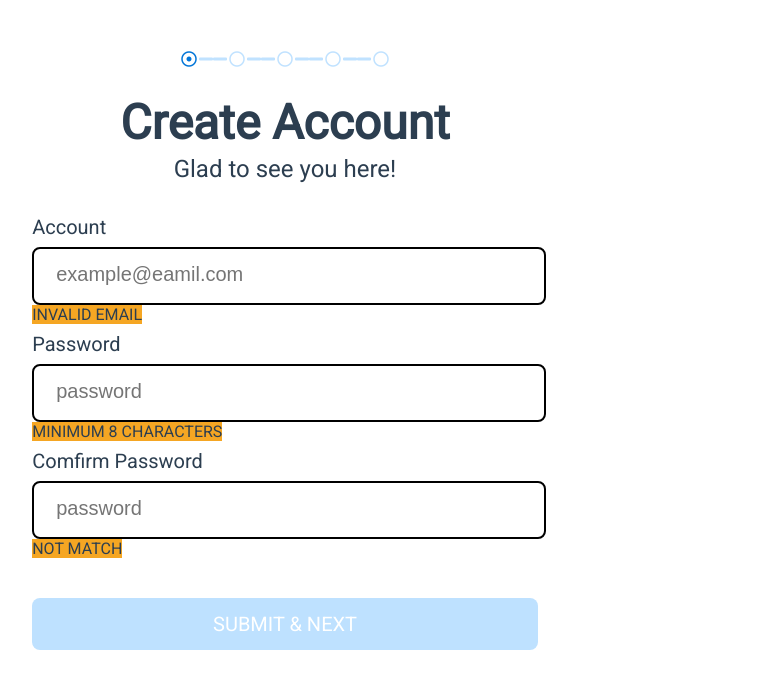
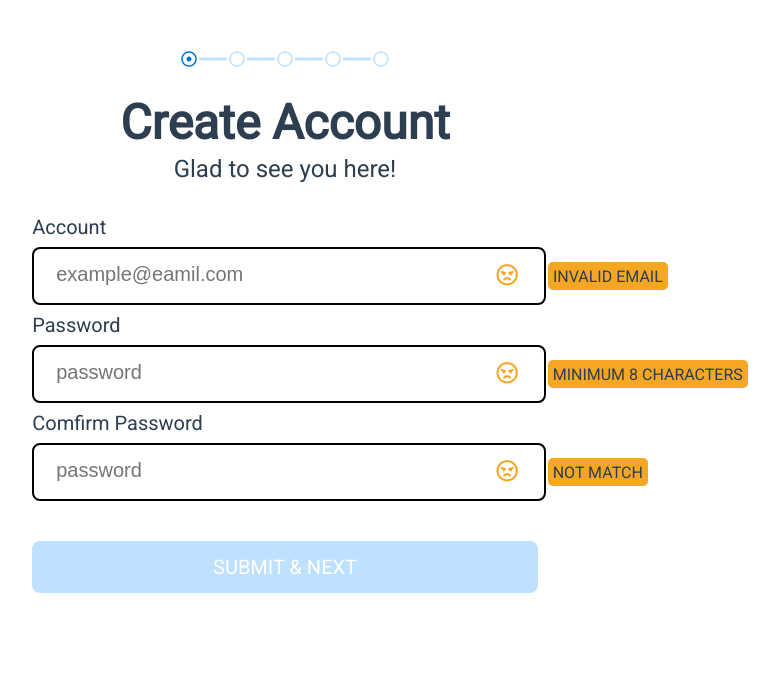
Before and after one commit to rosethorn999/hexschool_F2E_week6, a Vue app: page / in a window 1280 px wide. Shown: the top 688 px of the page, without its empty margins (355-1134 px from the left). Built offline with nearby package versions, Linux system fonts and the light colour scheme.

Commit message:
修正alarm的樣式(暫時使用表情)

```diff
--- a/src/components/view0.vue
+++ b/src/components/view0.vue
@@ -7,18 +7,20 @@
     <form class="form-area">
       <div class="form-group">
         <label>Account</label>
-        <input id="input-email" type="email" placeholder="example@eamil.com" v-model="mail"/>
-        <div class="alarm" v-show="mailError">INVALID EMAIL</div>
+        <div class="emailDiv"><input id="input-email" type="email" placeholder="example@eamil.com" v-model="mail"/>
+        <!-- <i class="far fa-angry"></i> -->
+        </div>
+        <!-- <div class="alarm" v-show="mailError">INVALID EMAIL</div> -->
       </div>
       <div class="form-group">
         <label>Password</label>
-        <input id="input-password" type="password" placeholder="password" v-model="password"/>
-        <div class="alarm" v-show="passwordError">MINIMUM 8 CHARACTERS</div>
+        <div class="passwordDiv"><input id="input-password" type="password" placeholder="password" v-model="password"/></div>
+        <!-- <div class="alarm" v-show="passwordError">MINIMUM 8 CHARACTERS</div> -->
       </div>
       <div class="form-group">
         <label>Comfirm Password</label>
-        <input id="input-password2" type="password" placeholder="password" v-model="password2"/>
-        <div class="alarm" v-show="password2Error">NOT MATCH</div>
+        <div class="password2Div"><input id="input-password2" type="password" placeholder="password" v-model="password2"/></div>
+        <!-- <div class="alarm" v-show="password2Error">NOT MATCH</div> -->
       </div>
       <input class="button" type="button" value="SUBMIT & NEXT" :disabled="formError" @click="send">
     </form>
@@ -112,4 +114,60 @@ input::placeholder {
   box-sizing: border-box;
   padding: 12px 20px;
 }
+.emailDiv,
+.passwordDiv,
+.password2Div {
+  position: relative;
+}
+
+.emailDiv::before,
+.passwordDiv::before,
+.password2Div::before {
+  font-family: "Font Awesome 5 Free";
+  content: "\f556";
+  display: inline-block;
+  vertical-align: middle;
+  position: absolute;
+  font-size: 22px;
+  z-index: 10;
+  line-height: 56px;
+  right: 20px;
+  color: #f5a623;
+}
+.emailDiv::after {
+  content: "INVALID EMAIL";
+  position: absolute;
+  background-color: #f5a623;
+  border-radius: 5px;
+  top: 0;
+  bottom: 0;
+  margin: auto;
+  padding: 5px;
+  height: 18px;
+  right: -130px;
+}
+.passwordDiv::after {
+  content: "MINIMUM 8 CHARACTERS";
+  position: absolute;
+  background-color: #f5a623;
+  border-radius: 5px;
+  top: 0;
+  bottom: 0;
+  margin: auto;
+  padding: 5px;
+  height: 18px;
+  right: -210px;
+}
+.password2Div::after {
+  content: "NOT MATCH";
+  position: absolute;
+  background-color: #f5a623;
+  border-radius: 5px;
+  top: 0;
+  bottom: 0;
+  margin: auto;
+  padding: 5px;
+  height: 18px;
+  right: -110px;
+}
 </style>
--- a/src/components/view1.vue
+++ b/src/components/view1.vue
@@ -11,8 +11,8 @@
       </div>
       <div class="form-group" id="form-group-telphone">
         <label class="label-title">Phone</label>
-        <input type="telphone" placeholder="0912345678" v-model="telphone"/>
-        <div class="alarm" v-show="telphoneError">NUMBER ONLY</div>
+        <div class="telphoneDiv"><input type="telphone" placeholder="0912345678" v-model="telphone"/></div>
+        <!-- <div class="alarm" v-show="telphoneError">NUMBER ONLY</div> -->
       </div>
       <div class="form-group" id="form-group-birthday">
         <label class="label-title">Birth Date(optional)</label>
@@ -34,8 +34,8 @@
         <select v-model="dist">
             <option v-for="(dist,index) in districts" :key="index" :value="index">{{dist}}</option>
         </select>
-        <input type="text" v-model="address" placeholder="detail address"/>
-         <div class="alarm" v-show="addressError">REQUIRED FILED</div>
+        <div class="addressDiv"><input type="text" v-model="address" placeholder="detail address"/></div>
+         <!-- <div class="alarm" v-show="addressError">REQUIRED FILED</div> -->
       </div>
       <input class="button" type="button" value="SUBMIT & NEXT" :disabled="formError" @click="send">
     </form>
@@ -141,7 +141,7 @@ export default {
 }
 #form-group-name {
   float: left;
-  width: 50%;
+  width: 49%;
 }
 
 #form-group-name input,
@@ -164,8 +164,8 @@ select {
   box-sizing: border-box;
 }
 #form-group-telphone {
-  float: right;
-  width: 50%;
+  float: left;
+  width: 49%;
 }
 #form-group-telphone input {
   width: 100%;
@@ -218,4 +218,45 @@ select {
   width: 100%;
   box-sizing: border-box;
 }
+.telphoneDiv,
+.addressDiv {
+  position: relative;
+}
+.telphoneDiv::before,
+.addressDiv::before {
+  font-family: "Font Awesome 5 Free";
+  content: "\f556";
+  display: inline-block;
+  vertical-align: middle;
+  position: absolute;
+  font-size: 22px;
+  z-index: 10;
+  line-height: 56px;
+  right: 20px;
+  color: #f5a623;
+}
+.telphoneDiv::after {
+  content: "NUMBER ONLY";
+  position: absolute;
+  background-color: #f5a623;
+  border-radius: 5px;
+  top: 0;
+  bottom: 0;
+  margin: auto;
+  padding: 5px;
+  height: 18px;
+  right: -140px;
+}
+.addressDiv::after {
+  content: "REQUIRED FILED";
+  position: absolute;
+  background-color: #f5a623;
+  border-radius: 5px;
+  top: 0;
+  bottom: 0;
+  margin: auto;
+  padding: 5px;
+  height: 18px;
+  right: -140px;
+}
 </style>
--- a/src/components/view3.vue
+++ b/src/components/view3.vue
@@ -7,24 +7,24 @@
     <form class="form-area">
       <div class="form-group" id="form-group-CardNum">
         <label>Card Number</label>
-        <input type="text"  v-model="cardNumber" placeholder="1234567890123456"/>
-        <label>{{binCode}}</label>
-        <div class="alarm" v-show="cardNumberError">REQUIRED FIELD</div>
+        <div class="cardNumberDiv"><input type="text"  v-model="cardNumber" placeholder="1234567890123456"/></div>
+        <!-- <label>{{binCode}}</label> -->
+        <!-- <div class="alarm" v-show="cardNumberError">REQUIRED FIELD</div> -->
       </div>
       <div class="form-group" id="form-group-Cardholder">
         <label>Cardholder Name</label>
-        <input type="text" v-model="cardHolder" placeholder="Elon Musk"/>
-        <div class="alarm" v-show="cardHolderError">REQUIRED FIELD</div>
+        <div class="cardHolderDiv"><input type="text" v-model="cardHolder" placeholder="Elon Musk"/></div>
+        <!-- <div class="alarm" v-show="cardHolderError">REQUIRED FIELD</div> -->
       </div>
       <div class="form-group" id="form-group-Bank">
         <label>Bank Name</label>
-        <input type="text" v-model="bankName"  placeholder="City Group"/>
-         <div class="alarm" v-show="bankNameError">REQUIRED FIELD</div>
+        <div class="bankNameDiv"><input type="text" v-model="bankName"  placeholder="City Group"/></div>
+         <!-- <div class="alarm" v-show="bankNameError">REQUIRED FIELD</div> -->
       </div>
       <div class="form-group" id="form-group-CVV">
         <label>CVV</label>
-        <input type="text" v-model="CVV" placeholder="123"/>
-        <div class="alarm" v-show="CVVError">MUST BE 3 CHARACTERS</div>
+        <div class="CVVDiv"><input type="text" v-model="CVV" placeholder="123"/></div>
+        <!-- <div class="alarm" v-show="CVVError">MUST BE 3 CHARACTERS</div> -->
       </div>
       <div class="form-group" id="form-group-Date">
         <label>Expire Date</label>
@@ -192,11 +192,13 @@ export default {
   display: inline-block;
   width: 45%;
   margin-right: 5%;
+  margin-top: 3%;
 }
 #form-group-Bank {
   box-sizing: border-box;
   display: inline-block;
   width: 50%;
+  margin-top: 3%;
 }
 #form-group-Cardholder input {
   /*margin-right: 5px;*/
@@ -210,11 +212,42 @@ export default {
   float: left;
   width: 32%;
   margin-right: 6px;
+  margin-top: 3%;
 }
 #form-group-CVV input {
   width: 100%;
 }
+#form-group-Date {
+  margin-top: 3%;
+}
 #form-group-Date select {
   width: 33%;
 }
+.cardNumberDiv{
+  position: relative;
+}
+.cardNumberDiv::before {
+  font-family: "Font Awesome 5 Free";
+  content: "\f556";
+  display: inline-block;
+  vertical-align: middle;
+  position: absolute;
+  font-size: 22px;
+  z-index: 10;
+  line-height: 56px;
+  right: 20px;
+  color: #f5a623;
+}
+.cardNumberDiv::after {
+  content: "INVALID EMAIL";
+  position: absolute;
+  background-color: #f5a623;
+  border-radius: 5px;
+  top: 0;
+  bottom: 0;
+  margin: auto;
+  padding: 5px;
+  height: 18px;
+  right: -130px;
+}
 </style>
```
